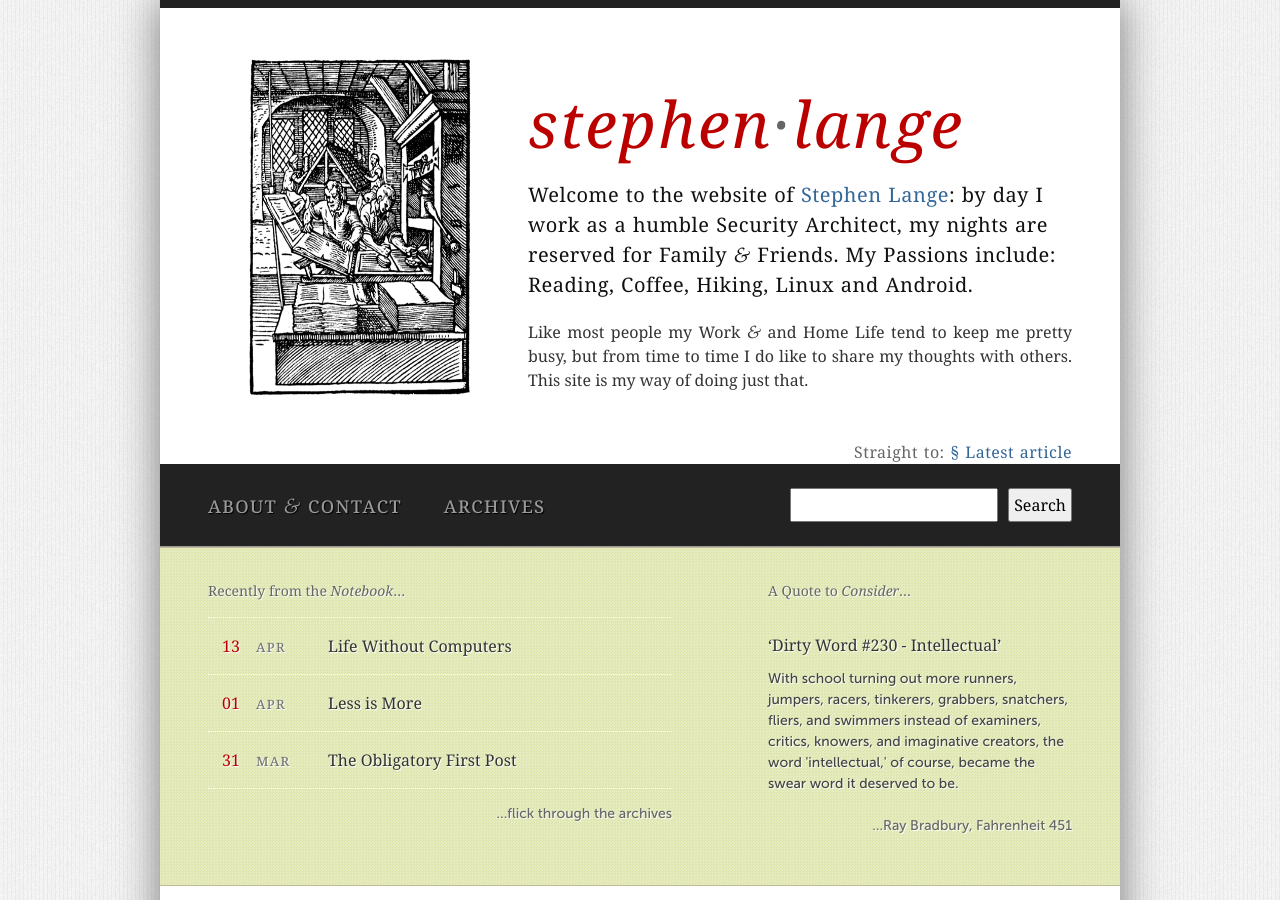
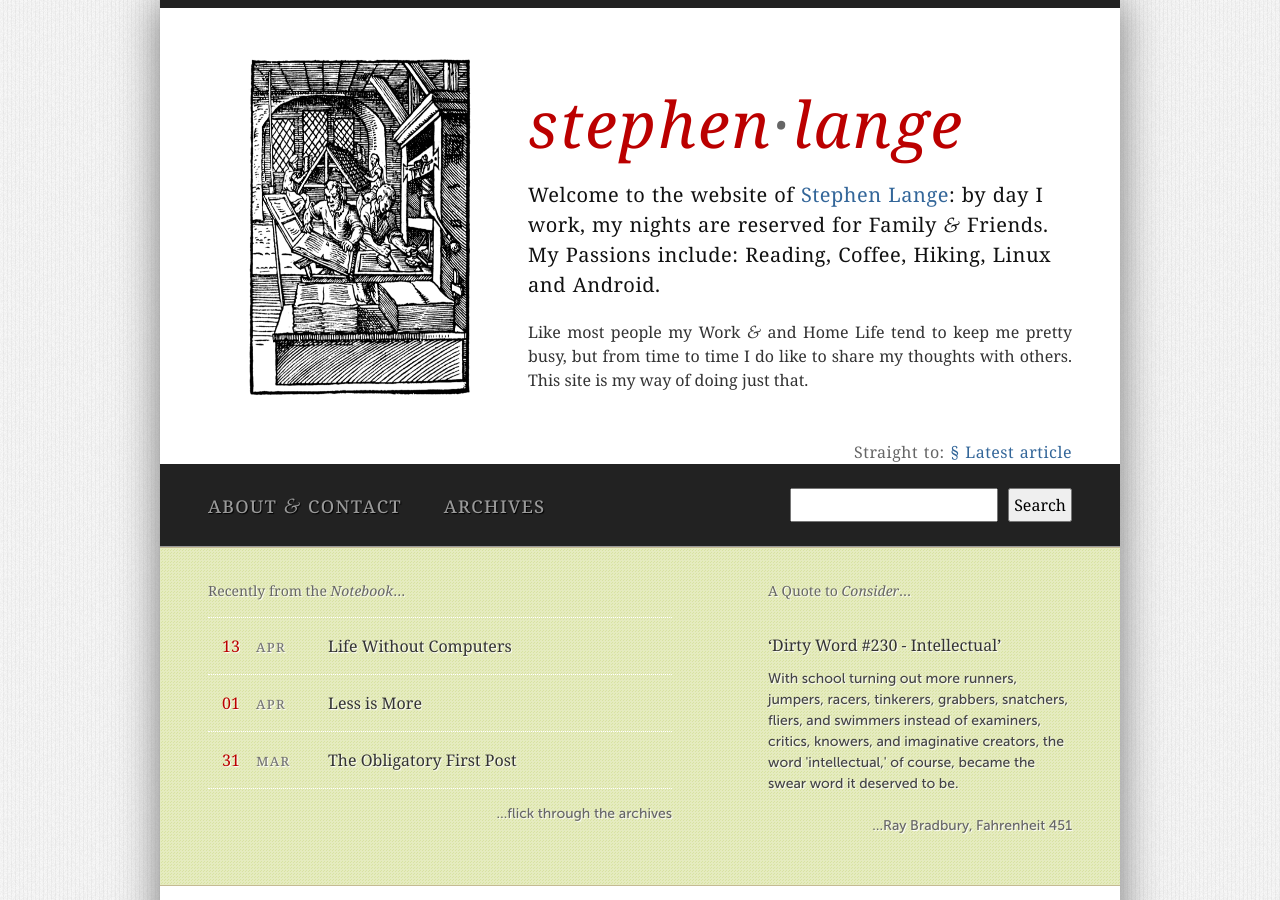
Before and after one commit to stvlange/stvlange.github.com, a Jekyll site: the page built from index.html, in a window 1280 px wide and 900 px high. Built offline with Jekyll 4.4.1, drawn with Linux system fonts in a browser that asks for light colours.

Commit message:
Update header-home.html

```diff
--- a/_includes/header-home.html
+++ b/_includes/header-home.html
@@ -8,7 +8,7 @@
 						<span class="hoverline">Stephen</span><span class="middot">&middot;</span>L<span class="hoverline">ange</span>
 					</a>
 				</h1>
-				<p class="moin">Welcome to the website of <a href="/about.html#notebook" title="About Stephen Lange &amp; contact details" tabindex="0" accesskey="A">Stephen Lange</a>: by day I work as a humble Secur&shy;ity Architect, my nights are reserved for Family <span class="amp">&amp;</span> Friends.  My Passions include: Reading, Coffee, Hiking, Linux and Android.</p>
+				<p class="moin">Welcome to the website of <a href="/about.html#notebook" title="About Stephen Lange &amp; contact details" tabindex="0" accesskey="A">Stephen Lange</a>: by day I work, my nights are reserved for Family <span class="amp">&amp;</span> Friends.  My Passions include: Reading, Coffee, Hiking, Linux and Android.</p>
 				<p>Like most people my Work <span class="amp">&amp;</span> and Home Life tend to keep me pretty busy, but from time to time I do like to share my thoughts with others. This site is my way of doing just that.</p>
 			</div>
 			<div class="skip">
```
